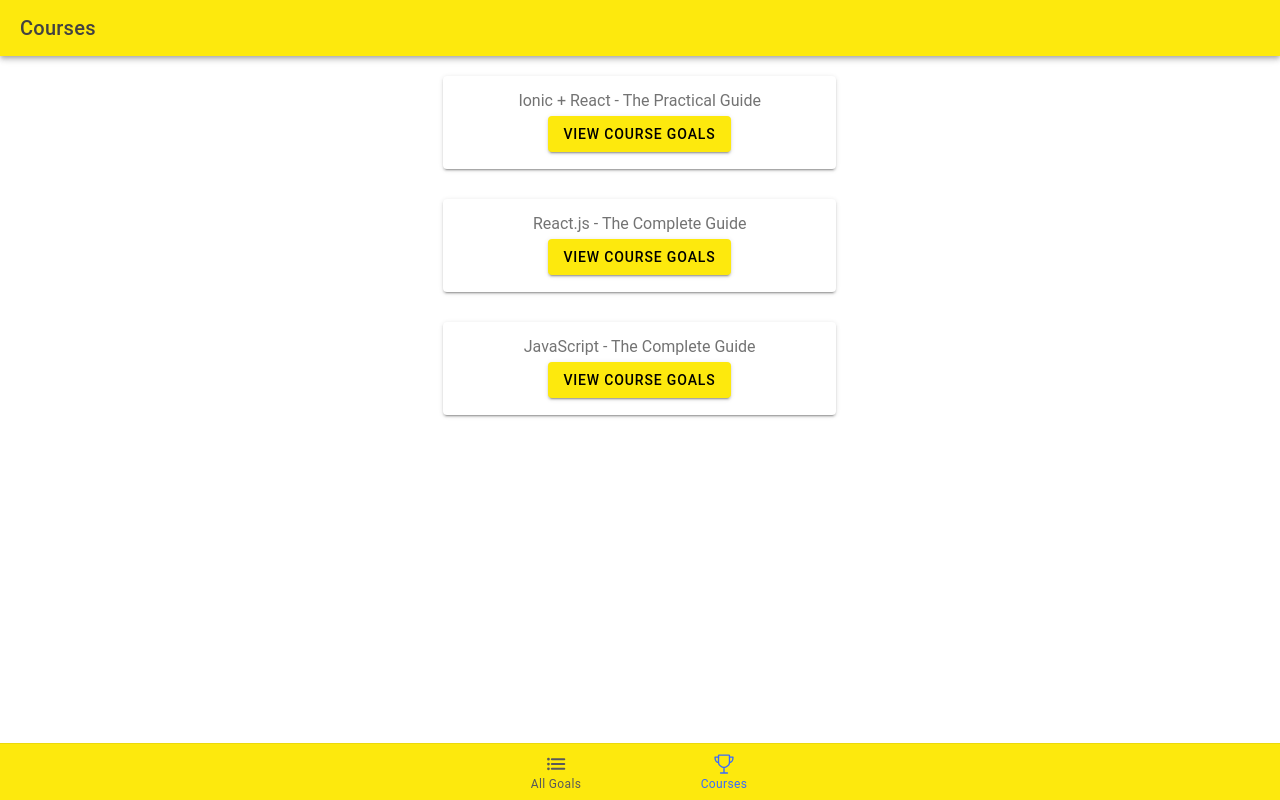
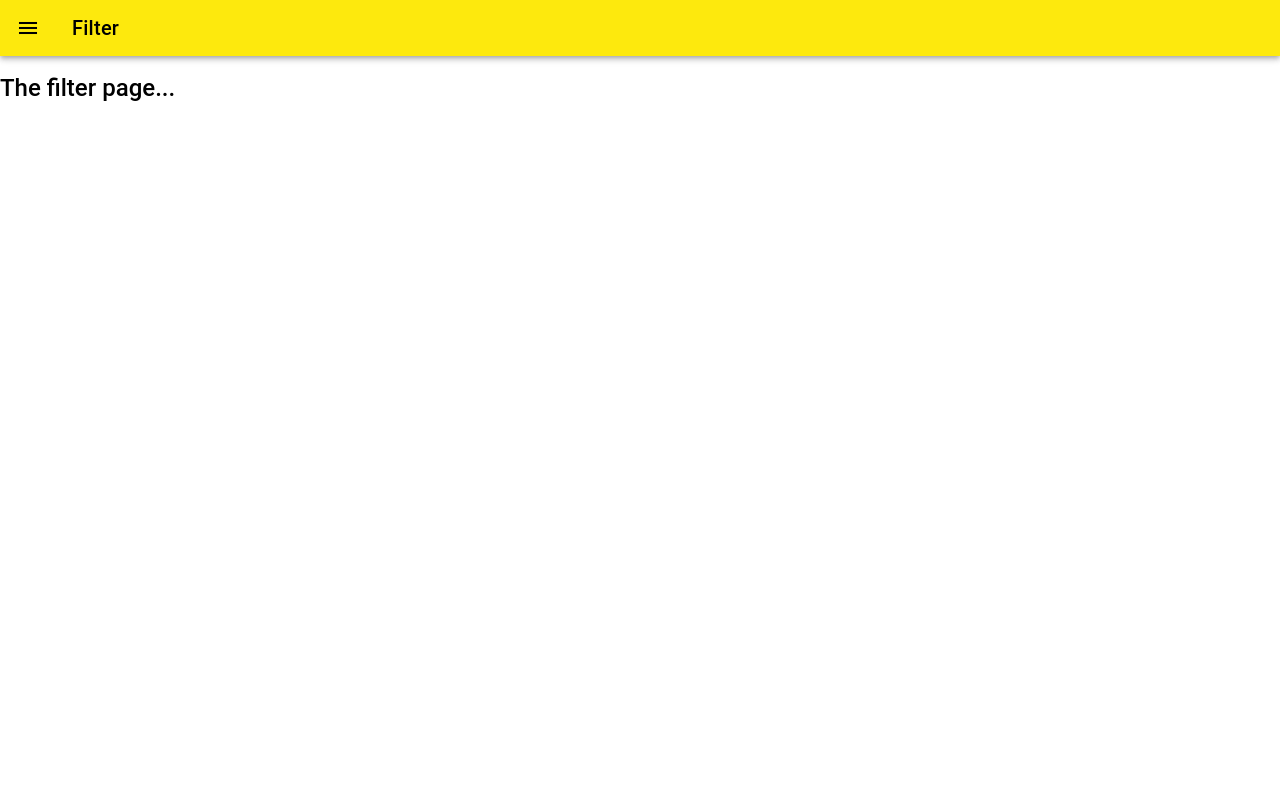
Before and after one commit to leilaZ1111/ionic-react-navigation, a React (Vite) app: page /filter in a window 1280 px wide. Before the commit this address led to /courses. Built offline with nearby package versions, Linux system fonts and the light colour scheme.

Commit message:
added side menu, animation fixes, combined tabs and drawer

```diff
--- a/src/App.tsx
+++ b/src/App.tsx
@@ -3,15 +3,20 @@ import {
   IonApp,
   IonRouterOutlet,
   setupIonicReact,
-  IonTabBar,
-  IonTabButton,
   IonIcon,
   IonLabel,
-  IonTabs,
+  IonMenu,
+  IonHeader,
+  IonTitle,
+  IonContent,
+  IonList,
+  IonItem,
+  IonMenuToggle,
+  IonToolbar,
 } from '@ionic/react';
 import { IonReactRouter } from '@ionic/react-router'; // we are importing the IonReactRouter component from the @ionic/react-router library. It's a component that we will use to wrap our app's routing.
 
-import { list, trophyOutline } from 'ionicons/icons';
+import { list, options } from 'ionicons/icons';
 
 import Home from './pages/Courses';
 
@@ -34,39 +39,50 @@ import '@ionic/react/css/display.css';
 /* Theme variables */
 import './theme/variables.css';
 import './theme/theme.css';
-import Courses from './pages/Courses'; // we are importing the Courses component from the src/pages/Courses.tsx file. We will use this component to set up the routing for our app.
-import AllGoals from './pages/AllGoals'; // we are importing the AllGoals component from the src/pages/AllGoals.tsx file. We will use this component to set up the routing for our app.
-import CourseGoals from './pages/CourseGoals'; // we are importing the CourseGoals component from the src/pages/CourseGoals.tsx file. We will use this component to set up the routing for our app.
+import CourseTabs from './pages/CourseTabs';
+import Filter from './pages/Filter'; // we are importing the Filter component from the src/pages/Filter.tsx file. We will use this component to set up the routing for our app.
 
 setupIonicReact();
 
 const App: React.FC = () => (
   <IonApp>
     <IonReactRouter>
-      <IonTabs>
-        <IonRouterOutlet>
-          <Route path="/courses" exact>
-            <Courses />
-          </Route>
-          <Route path="/all-goals" exact>
-            <AllGoals />
-          </Route>
-          <Route path="/courses/:courseId">
-            <CourseGoals />
-          </Route>
-          <Redirect to="/courses" />
-        </IonRouterOutlet>
-        <IonTabBar slot="bottom">
-          <IonTabButton tab="all-goals" href="/all-goals">
-            <IonIcon icon={list} />
-            <IonLabel>All Goals</IonLabel>
-          </IonTabButton>
-          <IonTabButton tab="courses" href="/courses">
-            <IonIcon icon={trophyOutline} />
-            <IonLabel>Courses</IonLabel>
-          </IonTabButton>
-        </IonTabBar>
-      </IonTabs>
+      <IonMenu contentId="main">
+        <IonHeader>
+          <IonToolbar>
+            <IonTitle>Course Goals</IonTitle>
+          </IonToolbar>
+        </IonHeader>
+        <IonContent>
+          <IonList>
+            <IonMenuToggle>
+              <IonItem
+                button
+                routerLink="/courses/all-goals"
+                routerDirection="none"
+              >
+                <IonIcon slot="start" icon={list} />
+                <IonLabel>All Goals</IonLabel>
+              </IonItem>
+            </IonMenuToggle>
+            <IonMenuToggle>
+              <IonItem button routerLink="/filter" routerDirection="none">
+                <IonIcon slot="start" icon={options} />
+                <IonLabel>Filter</IonLabel>
+              </IonItem>
+            </IonMenuToggle>
+          </IonList>
+        </IonContent>
+      </IonMenu>
+      <IonRouterOutlet id="main">
+        <Route path="/filter" exact>
+          <Filter />
+        </Route>
+        <Route path="/courses">
+          <CourseTabs />
+        </Route>
+        <Redirect path="/" to="/courses/list" exact />
+      </IonRouterOutlet>
     </IonReactRouter>
   </IonApp>
 );
--- a/src/pages/AllGoals.tsx
+++ b/src/pages/AllGoals.tsx
@@ -4,6 +4,8 @@ import {
   IonToolbar,
   IonTitle,
   IonPage,
+  IonButtons,
+  IonMenuButton,
 } from '@ionic/react';
 
 import React from 'react';
@@ -13,6 +15,9 @@ const AllGoals: React.FC = () => {
     <IonPage>
       <IonHeader>
         <IonToolbar>
+          <IonButtons slot="start">
+            <IonMenuButton />
+          </IonButtons>
           <IonTitle>All goals</IonTitle>
         </IonToolbar>
       </IonHeader>
--- /dev/null
+++ b/src/pages/CourseTabs.tsx
@@ -0,0 +1,48 @@
+import React from 'react';
+import {
+  IonTabs,
+  IonRouterOutlet,
+  IonTabBar,
+  IonTabButton,
+  IonLabel,
+  IonIcon,
+} from '@ionic/react';
+import { Route, Redirect, Switch } from 'react-router-dom';
+import { list, trophyOutline } from 'ionicons/icons';
+
+import AllGoals from './AllGoals';
+import Courses from './Courses';
+import CourseGoals from './CourseGoals';
+
+const CourseTabs: React.FC = () => {
+  return (
+    <IonTabs>
+      <IonRouterOutlet>
+        <Redirect path="/courses" to="/courses/list" exact />
+        <Switch>
+          <Route path="/courses/list" exact>
+            <Courses />
+          </Route>
+          <Route path="/courses/all-goals" exact>
+            <AllGoals />
+          </Route>
+          <Route path="/courses/:courseId">
+            <CourseGoals />
+          </Route>
+        </Switch>
+      </IonRouterOutlet>
+      <IonTabBar slot="bottom">
+        <IonTabButton tab="all-goals" href="/courses/all-goals">
+          <IonIcon icon={list} />
+          <IonLabel>All Goals</IonLabel>
+        </IonTabButton>
+        <IonTabButton tab="courses" href="/courses/list">
+          <IonIcon icon={trophyOutline} />
+          <IonLabel>Courses</IonLabel>
+        </IonTabButton>
+      </IonTabBar>
+    </IonTabs>
+  );
+};
+
+export default CourseTabs;
--- /dev/null
+++ b/src/pages/Filter.tsx
@@ -0,0 +1,30 @@
+import React from 'react';
+import {
+  IonContent,
+  IonHeader,
+  IonPage,
+  IonTitle,
+  IonToolbar,
+  IonButtons,
+  IonMenuButton,
+} from '@ionic/react';
+
+const Filter: React.FC = () => {
+  return (
+    <IonPage>
+      <IonHeader>
+        <IonToolbar>
+          <IonButtons slot="start">
+            <IonMenuButton />
+          </IonButtons>
+          <IonTitle>Filter</IonTitle>
+        </IonToolbar>
+      </IonHeader>
+      <IonContent>
+        <h2>The filter page...</h2>
+      </IonContent>
+    </IonPage>
+  );
+};
+
+export default Filter;
--- a/src/theme/theme.css
+++ b/src/theme/theme.css
@@ -2,8 +2,9 @@
   --ion-toolbar-background: var(--ion-color-primary);
   --ion-tab-bar-background: var(--ion-color-primary);
   --ion-tab-bar-color-selected: var(--ion-color-secondary);
+  --ion-toolbar-color: var(--ion-color-primary-contrast);
 }
 
-ion-back-button {
+/* ion-back-button {
   --color: var(--ion-color-primary-contrast);
-}
+} */
```
